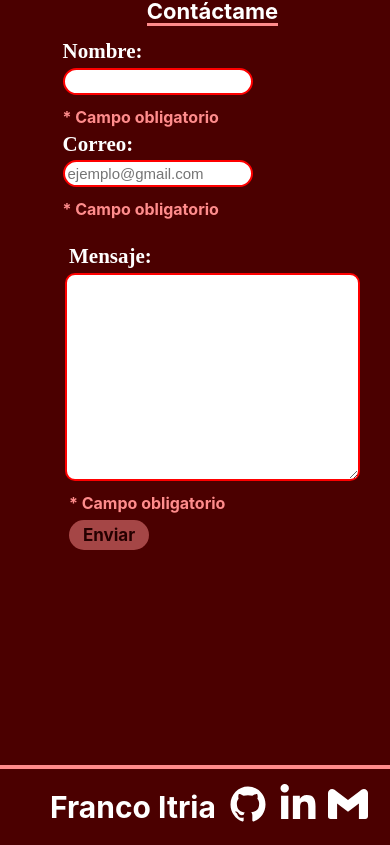
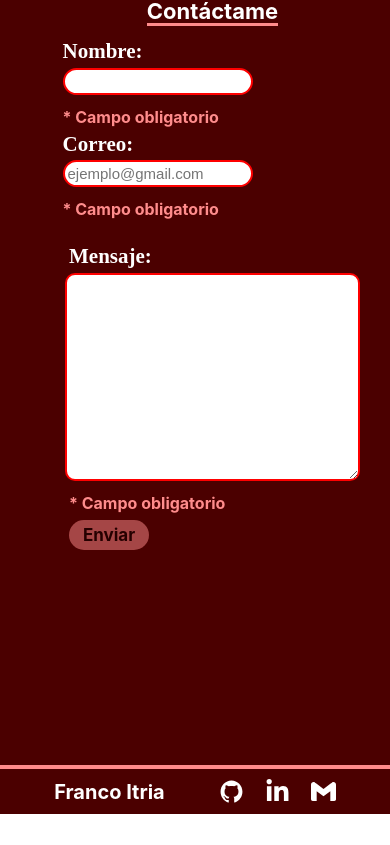
Before and after one commit to fran-itria/portafolio, a React (Create React App) app in the folder Front/: page / in a window 390 px wide. Shown: the part 2451-3296 px from the top of the page. After the commit the page ends 3265 px from the top, so only its background shows below. Built offline with nearby package versions, Linux system fonts and the light colour scheme.

Commit message:
Footer responsive

```diff
--- a/Front/src/components/footer/footer.jsx
+++ b/Front/src/components/footer/footer.jsx
@@ -10,13 +10,13 @@ export default function Footer() {
       <h1 className={style.name}>Franco Itria</h1>
       <div className={style.elements}>
         <a href="https://github.com/fran-itria" target="_blank">
-          <IoLogoGithub size={40} className={style.github} />
+          <IoLogoGithub className={style.github} />
         </a>
         <a href="https://www.linkedin.com/in/francoitria/" target="_blank">
-          <FaLinkedinIn size={40} className={style.linkedin} />
+          <FaLinkedinIn className={style.linkedin} />
         </a>
         <a href="mailto:francoitria01@gmail.com">
-          <SiGmail size={40} className={style.gmail} />
+          <SiGmail className={style.gmail} />
         </a>
       </div>
     </footer>
--- a/Front/src/components/footer/footer.module.css
+++ b/Front/src/components/footer/footer.module.css
@@ -30,6 +30,8 @@
     color: white;
     padding: 5px;
     transition: 1s;
+    width: 40px;
+    height: 40px;
 }
 
 .github:hover {
@@ -40,21 +42,64 @@
 .linkedin {
     color: white;
     padding: 5px;
-    transition: 0.5s
+    transition: 0.5s;
+    width: 40px;
+    height: 40px;
 }
 
 .linkedin:hover {
     color: #0e76a8;
     transition: 0.5s;
+    width: 40px;
+    height: 40px;
 }
 
 .gmail {
     color: white;
     padding: 5px;
-    transition: 0.5s
+    transition: 0.5s;
+    width: 40px;
+    height: 40px;
 }
 
 .gmail:hover {
     color: #c71610;
     transition: 0.5s;
 }
+
+@media (max-width: 425px) {
+    .nav {
+        justify-content: space-evenly;
+    }
+
+    .name {
+        font-size: 20px;
+        margin: 0px;
+    }
+
+    .github {
+        width: 25px;
+        height: 25px;
+        padding: 0px;
+    }
+
+    .linkedin {
+        width: 25px;
+        height: 25px;
+        padding: 0px;
+    }
+
+    .gmail {
+        width: 25px;
+        height: 25px;
+        padding: 0px;
+    }
+
+    .elements {
+        margin-right: 0px;
+    }
+
+    .elements a {
+        display: flex;
+    }
+}
```
